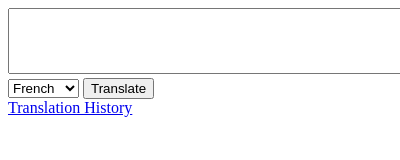
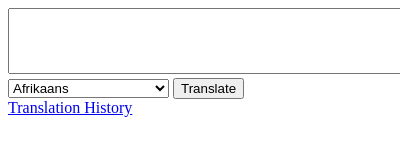
Before and after one commit to NINJAHATTORI004/Vo-Lancia, a browser extension: page popup.html in a window 400 px wide. Shown: the top 160 px of the page. Drawn offline with Linux system fonts and the light colour scheme.

Commit message:
Added for 32 Languages

```diff
--- a/popup.html
+++ b/popup.html
@@ -9,9 +9,38 @@
   <body>
     <textarea id="inputText" rows="4" cols="50"></textarea>
     <select id="languageDropdown">
+      <option value="af">Afrikaans</option>
+      <option value="ar">Arabic</option>
+      <option value="bn">Bangla</option>
+      <option value="bs">Bosnian (Latin)</option>
+      <option value="bg">Bulgarian</option>
+      <option value="yue">Cantonese (Traditional)</option>
+      <option value="ca">Catalan</option>
+      <option value="zh-Hans">Chinese Simplified</option>
+      <option value="zh-Hant">Chinese Traditional</option>
+      <option value="hr">Croatian</option>
+      <option value="cs">Czech</option>
+      <option value="da">Danish</option>
+      <option value="nl">Dutch</option>
+      <option value="en">English</option>
+      <option value="et">Estonian</option>
+      <option value="fj">Fijian</option>
+      <option value="fil">Filipino</option>
+      <option value="fi">Finnish</option>
       <option value="fr">French</option>
-      <option value="es">Spanish</option>
-      <!-- Add more language options as needed -->
+      <option value="de">German</option>
+      <option value="el">Greek</option>
+      <option value="ht">Haitian Creole</option>
+      <option value="he">Hebrew</option>
+      <option value="hi">Hindi</option>
+      <option value="mww">Hmong Daw</option>
+      <option value="hu">Hungarian</option>
+      <option value="is">Icelandic</option>
+      <option value="id">Indonesian</option>
+      <option value="ga">Irish</option>
+      <option value="it">Italian</option>
+      <option value="ja">Japanese</option>
+      <option value="sw">Kiswahili</option>
     </select>
     <button id="translateButton">Translate</button>
     <div id="translatedText"></div>
```
